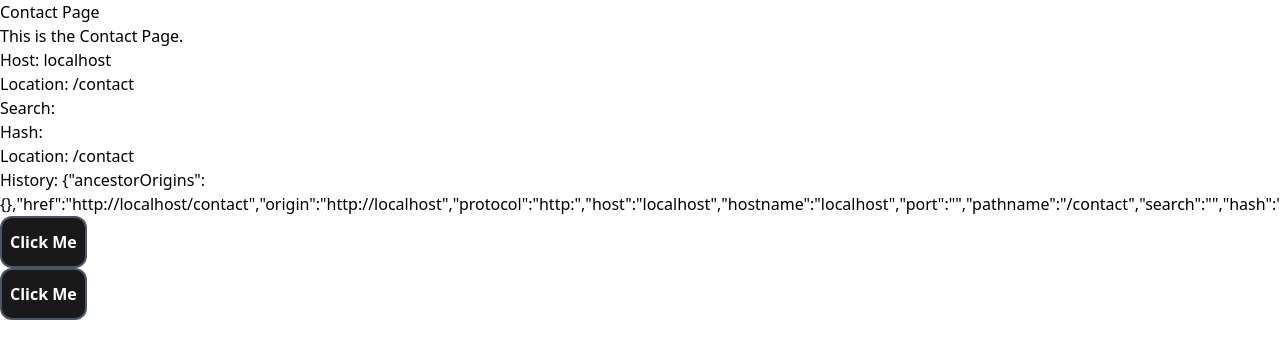
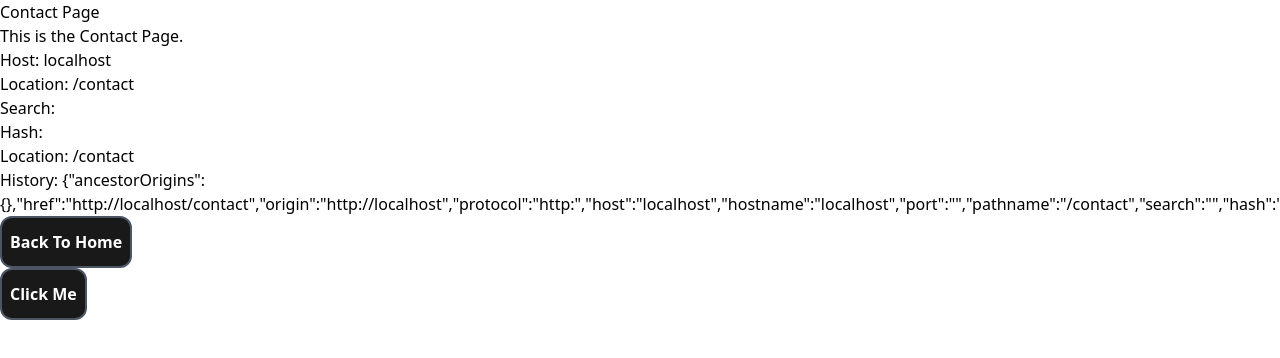
Before and after one commit to MaThanMiThun1999/reactga, a React (Vite) app: page /contact in a window 1280 px wide. Shown: the top 358 px of the page. Built offline with nearby package versions, Linux system fonts and the light colour scheme.

Commit message:
"Updated MyButton component to use React.memo and added btnText prop; modified usage of MyButton in Contact and Home pages to include new prop and wrapped with Link component in Contact page."

```diff
--- a/src/components/home/MyButton.jsx
+++ b/src/components/home/MyButton.jsx
@@ -1,20 +1,30 @@
+import React from 'react';
 import ReactGA from 'react-ga4';
 
-const MyButton = (
+const MyButton = React.memo(
+  ({
     btnCategory = 'Default Page Button',
     btnAction = 'Clicked Default Page Button',
     btnLabel = 'Default Page Button',
-) => {
+    btnText = 'Click Me',
+  }) => {
     const handleClick = () => {
       ReactGA.event({
         category: btnCategory,
         action: btnAction,
         label: btnLabel,
       });
-    console.log('Clicked My Button');
-    alert(`Clicked My Button\nHost: ${window.location.host}\nLocation: ${window.location.pathname}\nSearch: ${window.location.search}\nHash: ${window.location.hash}\nLocation: ${window.location.pathname + window.location.search}\nHistory: ${JSON.stringify(window.location)}`);
-  };
-  return <button className='px-2 py-3 border-2 font-black border-gray-600 bg-black/90 text-white rounded-xl' onClick={handleClick}>Click Me</button>;
     };
 
+    return (
+      <button
+        className='px-2 py-3 border-2 font-black border-gray-600 bg-black/90 text-white rounded-xl'
+        onClick={handleClick}
+      >
+        {btnText}
+      </button>
+    );
+  }
+);
+
 export default MyButton;
--- a/src/pages/Contact.jsx
+++ b/src/pages/Contact.jsx
@@ -1,5 +1,6 @@
 import React from 'react';
 import MyButton from '../components/home/MyButton';
+import { Link } from 'react-router-dom';
 
 const Contact = () => {
   return (
@@ -12,11 +13,14 @@ const Contact = () => {
       <p>Hash: {location.hash}</p>
       <p>Location: {location.pathname + location.search}</p>
       <p>History: {JSON.stringify(location)}</p>
-      <MyButton
-        btnCategory='Contact Page Button'
-        btnAction='Clicked Contact Page Button'
-        btnLabel='Contact Page Button'
-      />
+      <Link to='/'>
+        <MyButton
+          btnCategory='Back Actions'
+          btnAction='Back Button Action'
+          btnLabel='Back Button Submission'
+          btnText='Back To Home'
+        />
+      </Link>
     </div>
   );
 };
--- a/src/pages/Home.jsx
+++ b/src/pages/Home.jsx
@@ -1,5 +1,6 @@
 import React from 'react';
 import MyButton from '../components/home/MyButton';
+import { Link } from 'react-router-dom';
 
 const Home = () => {
   return (
@@ -13,9 +14,10 @@ const Home = () => {
       <p>Location: {location.pathname + location.search}</p>
       <p>History: {JSON.stringify(location)}</p>
       <MyButton
-        btnCategory='Home Page Button'
-        btnAction='Clicked Home Page Button'
-        btnLabel='Home Page Button'
+        btnCategory='User Actions'
+        btnAction='Submit Form'
+        btnLabel='Form Submission'
+        btnText='Submit'
       />
     </div>
   );
```
Lines whose indentation alone changed are shown as unchanged.
